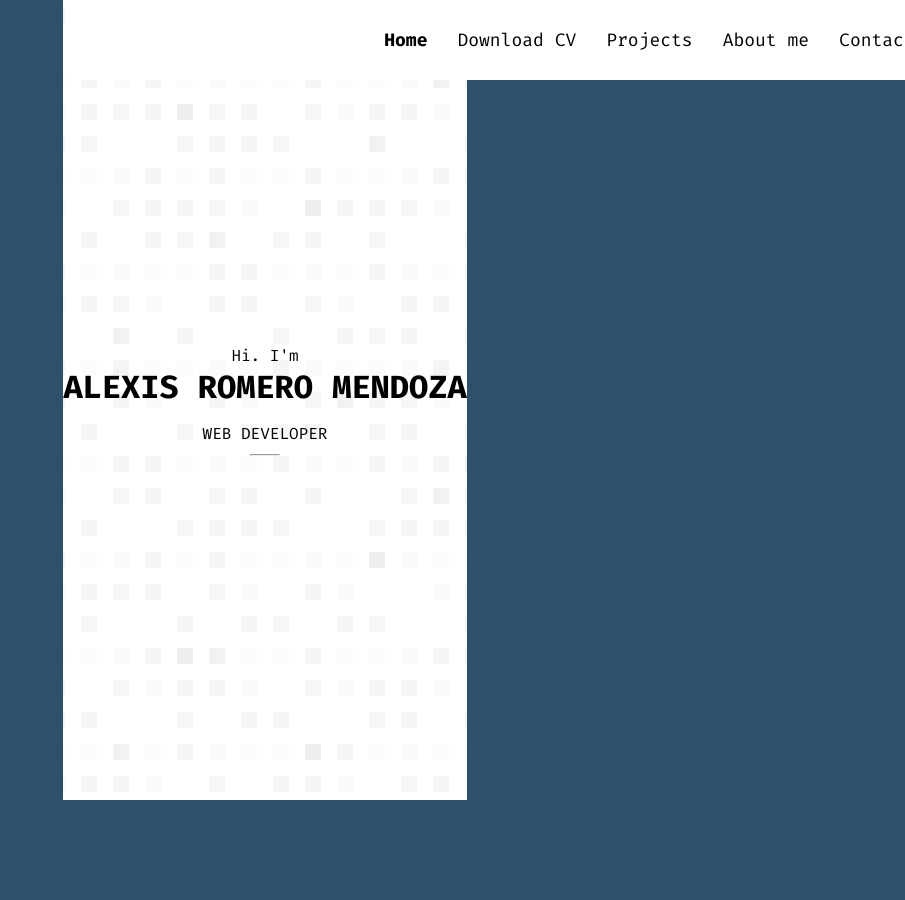
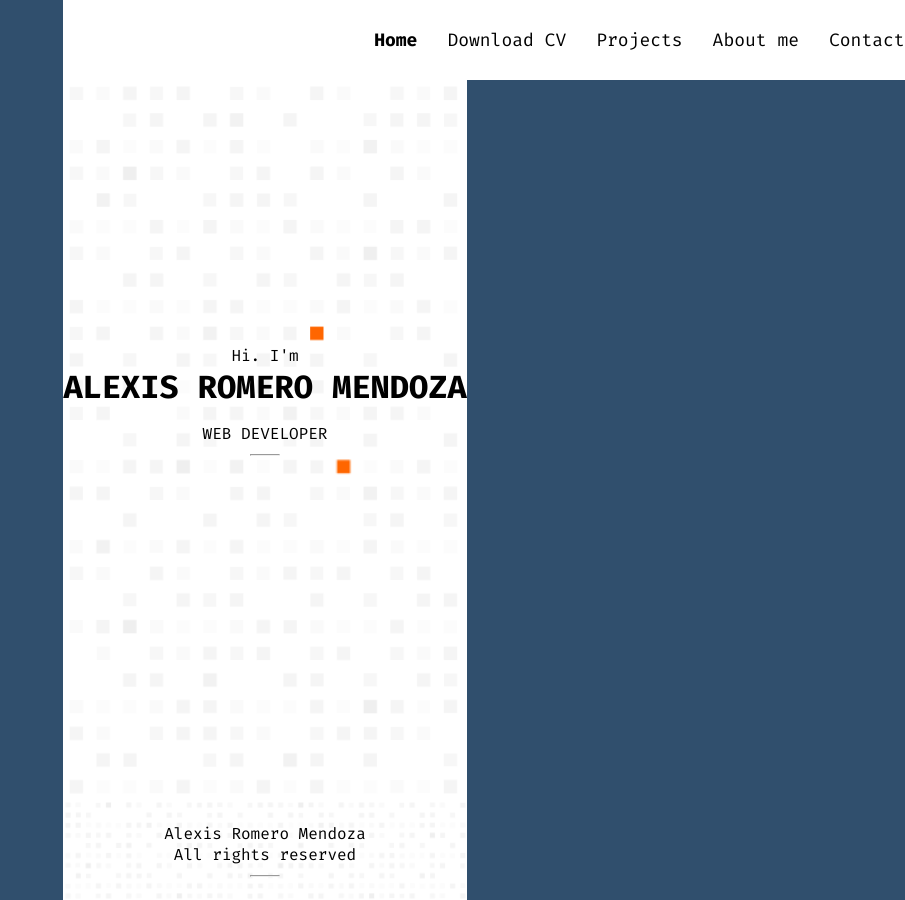
Before and after one commit to arm-code/minimalist-portfolio, a React (Vite) app: page / in a window 1280 px wide. Shown: the whole page, without its empty margins (375-1280 px from the left). Before the commit the page ends 800 px from the top, so only its background shows below. Built offline with nearby package versions, Linux system fonts and the light colour scheme.

Commit message:
fea: adding layouts

```diff
--- /dev/null
+++ b/src/layouts/PrivateLayout.tsx
@@ -0,0 +1,17 @@
+import React from 'react'
+import { Outlet } from 'react-router-dom'
+import { Footer } from '../components/Footer'
+
+const PrivateLayout = () => {
+  return (
+    <div>
+        <div> todo: build a navbar</div>
+        <main>
+            <Outlet/>
+        </main>
+        <Footer/>
+    </div>
+  )
+}
+
+export default PrivateLayout
--- /dev/null
+++ b/src/layouts/PublicLayout.tsx
@@ -0,0 +1,18 @@
+ import React from 'react'
+import { NavBar } from '../components/NavBar'
+import { Outlet } from 'react-router-dom'
+import { Footer } from '../components/Footer'
+
+ const PublicLayout = () => {
+   return (
+     <div>
+        <NavBar/>
+        <main>
+            <Outlet/>
+        </main>
+        <Footer/>
+     </div>
+   )
+ }
+
+ export default PublicLayout
--- a/src/pages/public/HomePage.tsx
+++ b/src/pages/public/HomePage.tsx
@@ -4,7 +4,6 @@ import './HomePageStyles.css';
 export const HomePage = () => {
   return (
     <div className='homepage' id='homePage'>
-      <NavBar />
       <div>
         <p>Hi. I'm</p>
         <h1>ALEXIS ROMERO MENDOZA</h1>
```
Also changed, not shown: src/routes/private.routes.tsx (+9 -4 lines), src/routes/public.routes.tsx (+9 -3 lines).
